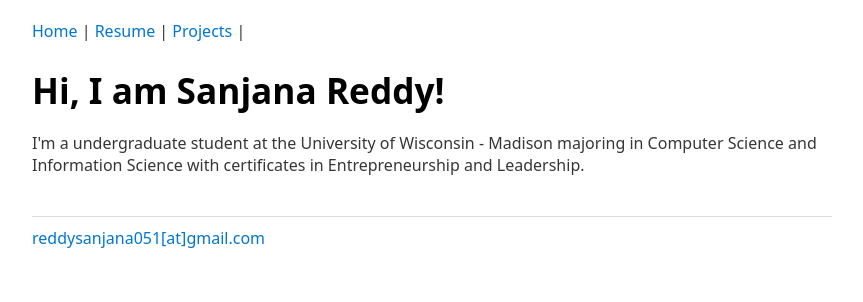
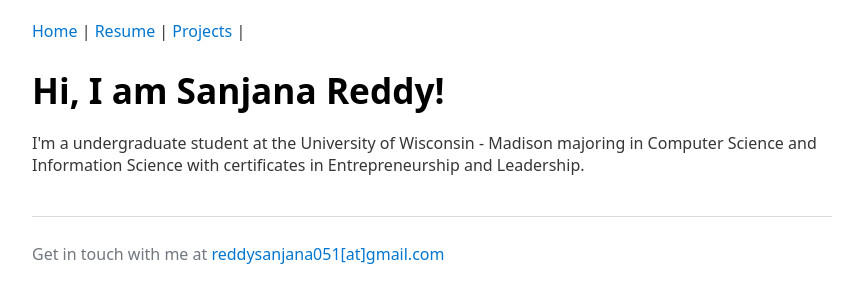
Before and after one commit to s-sanreddy/s-sanreddy, a plain HTML site: page index.html in a window 1280 px wide. Shown: the whole page, without its empty margins (208-1071 px from the left). Drawn offline with nearby package versions, Linux system fonts and the light colour scheme.

Commit message:
Update index.html

```diff
--- a/index.html
+++ b/index.html
@@ -21,7 +21,7 @@
      </div>
    </div>
    <footer>
- <a href=”mailto:reddysanjana051@gmail.com”>reddysanjana051[at]gmail.com</a>
+<p>Get in touch with me at <a href=”mailto:reddysanjana051@gmail.com”>reddysanjana051[at]gmail.com</a></p>
    </footer>
  </body>
 </html>
```
